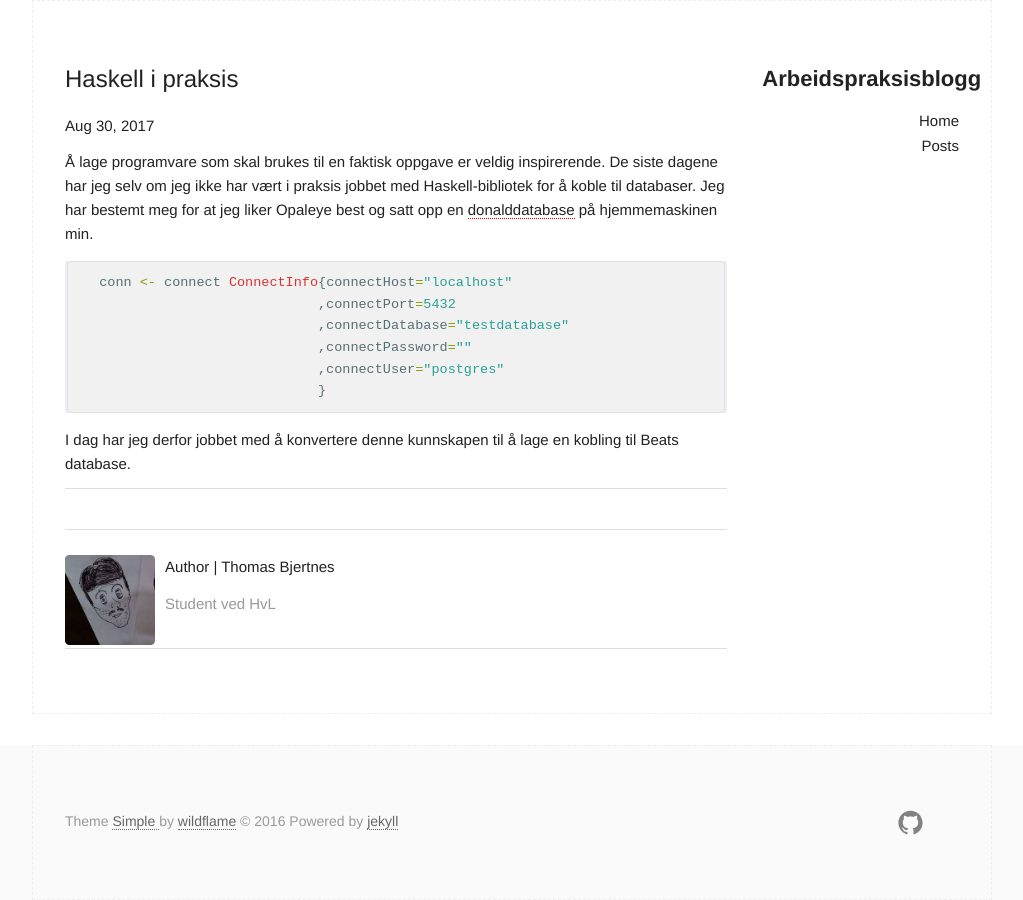
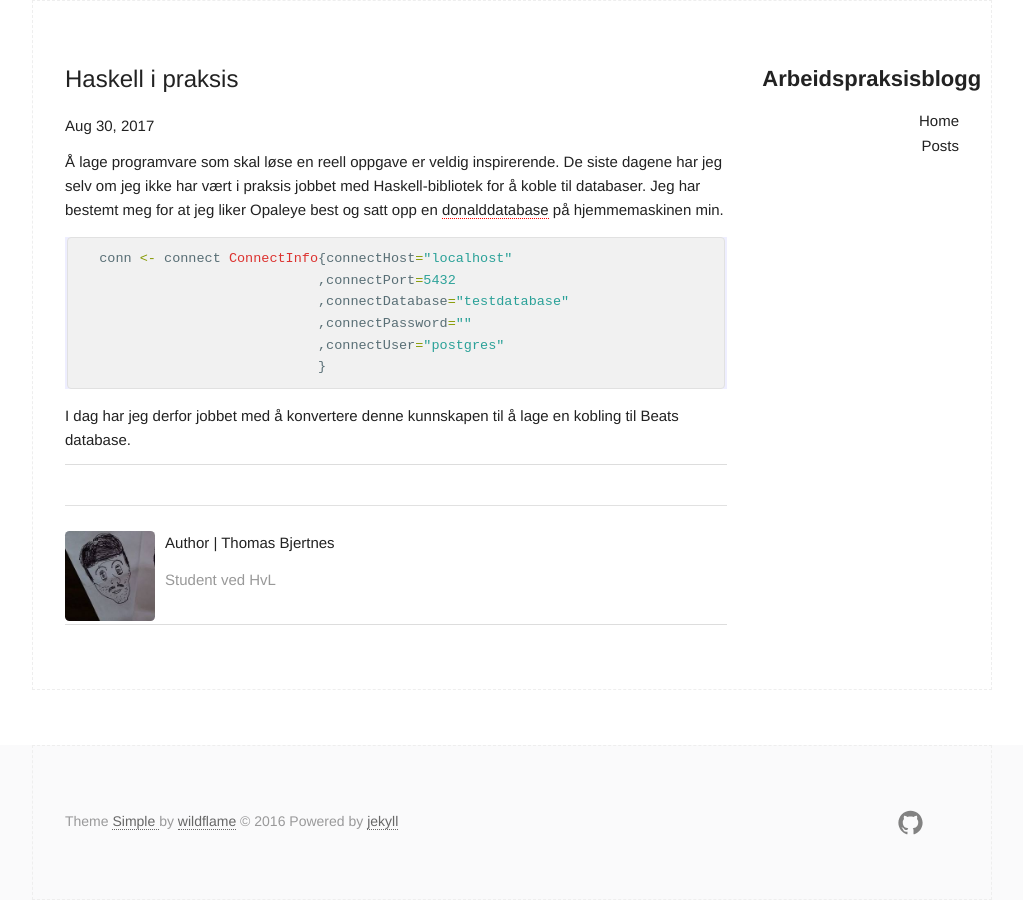
Before and after one commit to bachelorblogg/bachelorblogg.github.io, a Jekyll site: the page built from _posts/2017-08-30-haskell-i-praksis.md, in a window 1280 px wide. Shown: the whole page, without its empty margins (128-1151 px from the left). Built offline with Jekyll 4.4.1, drawn with Linux system fonts in a browser that asks for light colours.

Commit message:
Update 2017-08-30-haskell-i-praksis.md

```diff
--- a/_posts/2017-08-30-haskell-i-praksis.md
+++ b/_posts/2017-08-30-haskell-i-praksis.md
@@ -4,7 +4,7 @@ title: Haskell i praksis
 category: Arbeidspraksis hos Beat
 ---
 
-Å lage programvare som skal brukes til en faktisk oppgave er
+Å lage programvare som skal løse en reell oppgave er
 veldig inspirerende. De siste dagene har jeg selv om jeg ikke har
 vært i praksis jobbet med Haskell-bibliotek for å koble til databaser.
 Jeg har bestemt meg for at jeg liker Opaleye best og satt opp en
```
